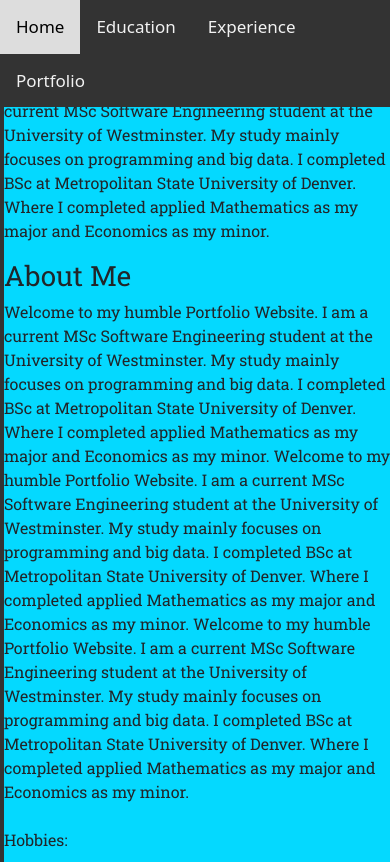
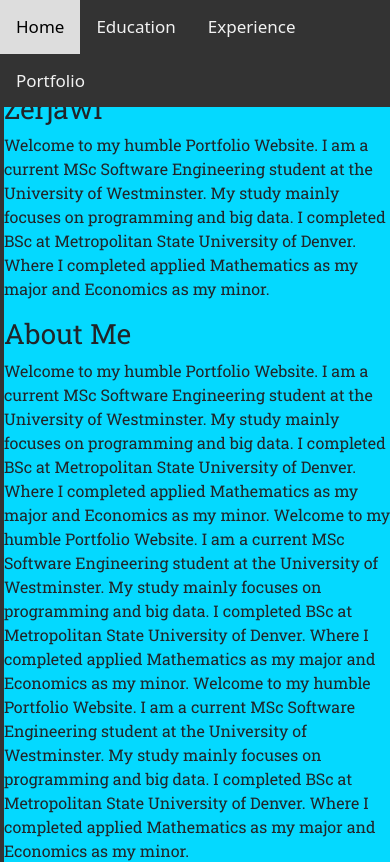
Before and after one commit to alzerjawi/alzerjawi.github.io, a React (Create React App) app: page / in a window 390 px wide. Shown: the top 862 px of the page. Built offline with nearby package versions, Linux system fonts and the light colour scheme.

Commit message:
Update App.css

```diff
--- a/src/components/App/App.css
+++ b/src/components/App/App.css
@@ -93,19 +93,13 @@
   .me1 {
     columns: 1;
   }
-}
-
-@media all and (max-width: 400px) {
-  .me1 {
-    columns: 1;
-  }
 
   .main{
     float: none;
     width: 100%;
     margin-top: 0%;
     margin-bottom: 0%;
-
+    padding-top: 15%;
   }
 
   .side{
@@ -122,6 +116,13 @@
 
   .home{
     background-color: #333;
+  }
+
+}
+
+@media all and (max-width: 390px){
+  .main{
+    padding-top: 15%;
   }
 }
 
```
